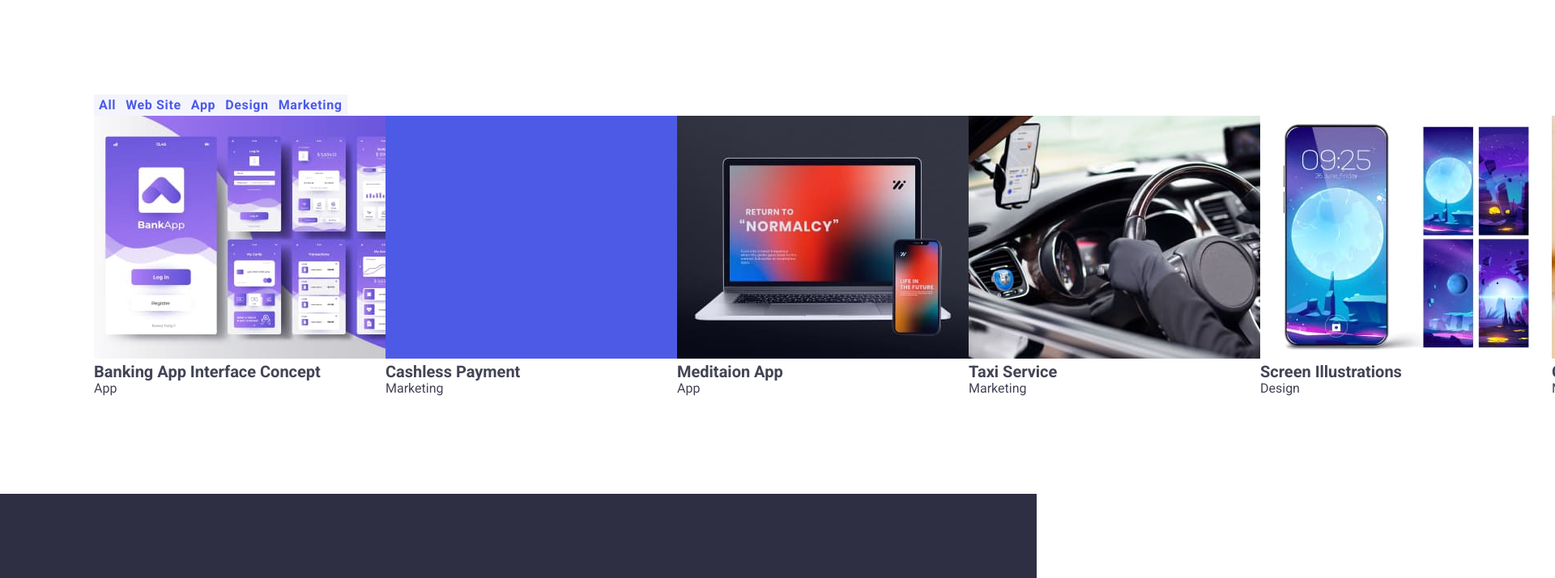
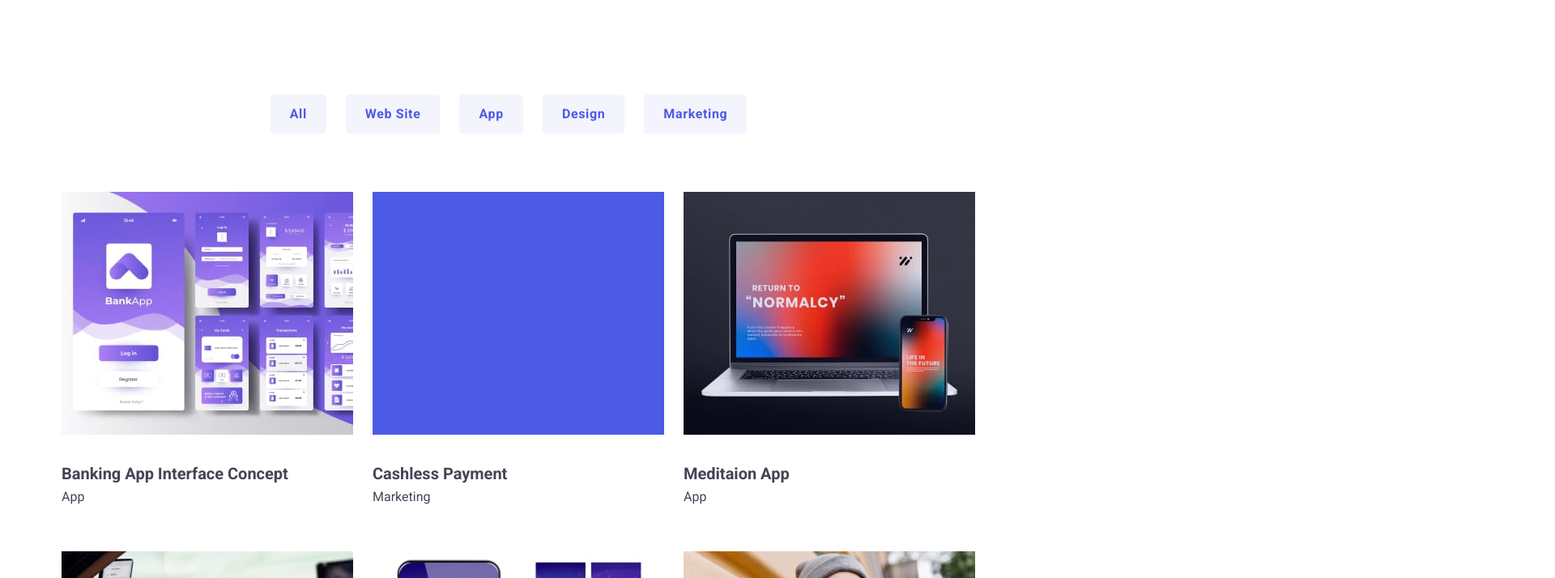
Before and after one commit to olhabahaieva/goit-markup-hw-03, a plain HTML site: page portfolio.html in a window 1280 px wide. Shown: the part 75-789 px from the top of the page at 81% size, 1920 px wide, since content can reach past the window. Drawn offline with nearby package versions, Linux system fonts and the light colour scheme.

Commit message:
applied flex and gap to portfolio

```diff
--- a/css/styles.css
+++ b/css/styles.css
@@ -42,6 +42,8 @@ footer {
 }
 /*Global page settings ends*/
 
+/*Studio page begins*/
+
 /*Header*/
 .site-navigation{
   display: flex;
@@ -84,6 +86,13 @@ footer {
   background-color: var(--secondary-background-color);
   cursor: pointer;
   border: none;
+  padding: 12px 24px;
+  border-radius: 4px;
+  margin-right: 24px;
+}
+
+.button-light:last-child {
+  margin-right: 0;
 }
 
 .button-light:hover,
@@ -112,6 +121,7 @@ footer {
   line-height: 1.33;
   letter-spacing: 0.03em;
   text-transform: uppercase;
+  margin-right: 77px;;
 }
 
 nav a,
@@ -157,6 +167,7 @@ footer a {
 /*Benefits*/
 .benefits {
   display: flex;
+  padding-left: 0;
 
 }
 
@@ -179,6 +190,7 @@ footer a {
 
 .services {
   display: flex;
+  padding-left:0;
 }
 
 .services li{
@@ -251,6 +263,7 @@ footer a {
 
 .our-team-list {
   display: flex;
+  padding-left: 0;
 }
 
 .our-team-list > h3 {
@@ -273,17 +286,46 @@ footer p{
   margin-top: 16px;
 }
 
-/*Portfolio page*/
+/*Studio page begins*/
+
+/*Portfolio page begins*/
 
 .heading-third-level {
   font-size: 20px;
   line-height: 1.2;
 }
 
+/*Portfolio Navigation*/
+
 .portfolio-menu {
   display: flex;
+  padding-left:0;
+  justify-content: center;
+  margin-bottom: 72px;
 }
 
+.portfolio-menu li{
+  margin-right: 24px;
+}
+
+/*Portfolio works*/
 .portfolio-items {
+  padding-left:0;
   display: flex;
+  flex-wrap: wrap;
+  gap: 24px;
 }
+
+.portfolio-items h2{
+  margin-top: 32px;
+  margin-bottom: 8px;
+}
+
+.portfolio-items p{
+  margin-bottom: 32px;
+}
+
+.portfolio-card{
+  height: 420px;
+  background-color: var(--primary-background-color);
+}
--- a/portfolio.html
+++ b/portfolio.html
@@ -54,7 +54,7 @@
 
         <!--works begins-->
         <ul class="list portfolio-items">
-          <li>
+          <li class="portfolio-card">
             <a>
               <img
                 width="360"
@@ -66,7 +66,7 @@
               <p>App</p>
             </a>
           </li>
-          <li>
+          <li class="portfolio-card">
             <a>
               <img
                 width="360"
@@ -78,7 +78,7 @@
               <p>Marketing</p>
             </a>
           </li>
-          <li>
+          <li class="portfolio-card">
             <a>
               <img
                 width="360"
@@ -90,7 +90,7 @@
               <p>App</p>
             </a>
           </li>
-          <li>
+          <li class="portfolio-card">
             <a>
               <img
                 width="360"
@@ -102,7 +102,7 @@
               <p>Marketing</p>
             </a>
           </li>
-          <li>
+          <li class="portfolio-card">
             <a>
               <img
                 width="360"
@@ -114,7 +114,7 @@
               <p>Design</p>
             </a>
           </li>
-          <li>
+          <li class="portfolio-card">
             <a>
               <img
                 width="360"
@@ -126,7 +126,7 @@
               <p>Marketing</p>
             </a>
           </li>
-          <li>
+          <li class="portfolio-card">
             <a>
               <img
                 width="360"
@@ -138,7 +138,7 @@
               <p>Design</p>
             </a>
           </li>
-          <li>
+          <li class="portfolio-card">
             <a>
               <img
                 width="360"
@@ -150,7 +150,7 @@
               <p>Web Site</p>
             </a>
           </li>
-          <li>
+          <li class="portfolio-card">
             <a>
               <img
                 width="360"
```
